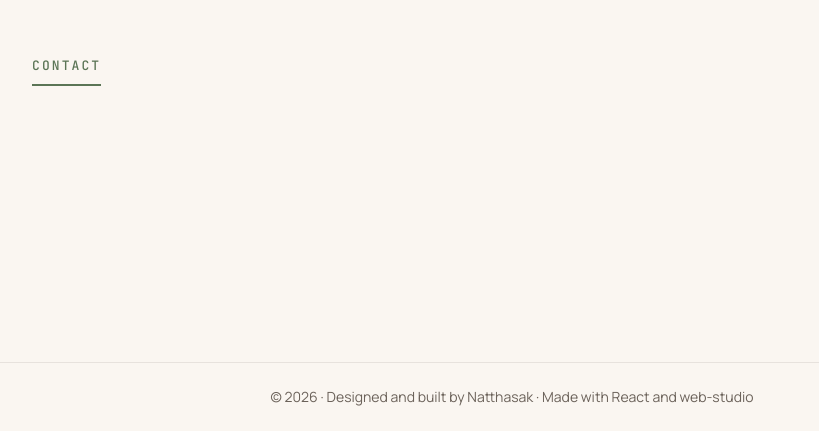
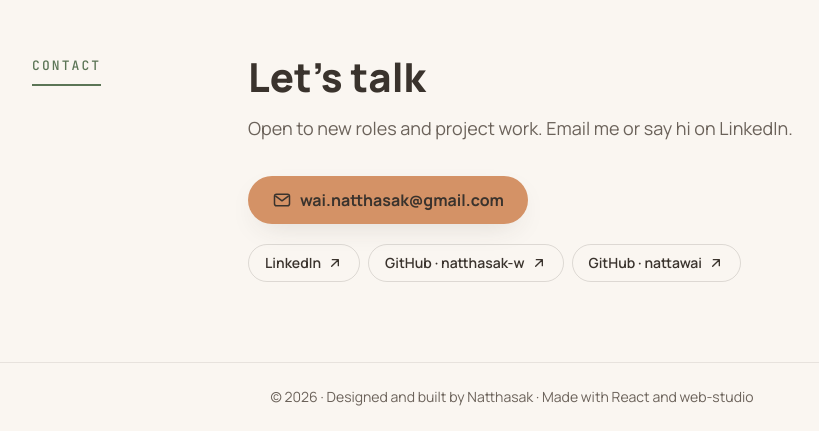
Before and after one commit to nattawai/portfolio, a React (Vite) app: page / in a window 1280 px wide. Shown: the part 4384-4815 px from the top of the page, without its empty margins (128-947 px from the left). Built offline with nearby package versions, Linux system fonts and the light colour scheme; a web font is replaced by a local one.

Commit message:
fix(contact): drop reveal animation at page end (stuck then pops)
Co-Authored-By: Claude Opus 5.5 <noreply@anthropic.com>

```diff
--- a/src/sections/Contact.tsx
+++ b/src/sections/Contact.tsx
@@ -2,6 +2,7 @@ import { useTranslation } from 'react-i18next'
 import { Section } from '../components/Section'
 import { ArrowUpRight, MailIcon } from '../components/Icons'
 
+// ไม่ใส่ data-reveal ใน Contact: อยู่ท้ายหน้า trigger ใกล้ขอบล่างสุด → ค้างแล้วเด้ง (จอเตี้ยไม่ขึ้นเลย)
 // Resume: วางไฟล์ที่ public/resume.pdf แล้วเปลี่ยนเป็น true
 const HAS_RESUME = false
 
@@ -15,13 +16,12 @@ export function Contact() {
   return (
     <>
       <Section id="contact" label={t('contact.title')}>
-        <p data-reveal className="text-[clamp(1.75rem,4.5vw,2.5rem)] font-extrabold leading-tight [html:lang(th)_&]:leading-[1.25]">
+        <p className="text-[clamp(1.75rem,4.5vw,2.5rem)] font-extrabold leading-tight [html:lang(th)_&]:leading-[1.25]">
           {t('contact.lead')}
         </p>
-        <p data-reveal className="mt-3 text-lg leading-relaxed text-ink-soft">{t('contact.body')}</p>
+        <p className="mt-3 text-lg leading-relaxed text-ink-soft">{t('contact.body')}</p>
 
         <a
-          data-reveal
           href={`mailto:${email}`}
           className="mt-8 inline-flex max-w-full items-center gap-2 rounded-full bg-clay px-6 py-3 font-bold text-on-clay shadow-soft transition-transform hover:-translate-y-0.5"
         >
@@ -29,7 +29,7 @@ export function Contact() {
           <span className="break-all">{email}</span>
         </a>
 
-        <div data-reveal className="mt-5 flex flex-wrap gap-2">
+        <div className="mt-5 flex flex-wrap gap-2">
           <a href={t('contact.linkedin')} target="_blank" rel="noopener noreferrer" className={link}>
             LinkedIn <ArrowUpRight />
           </a>
```
